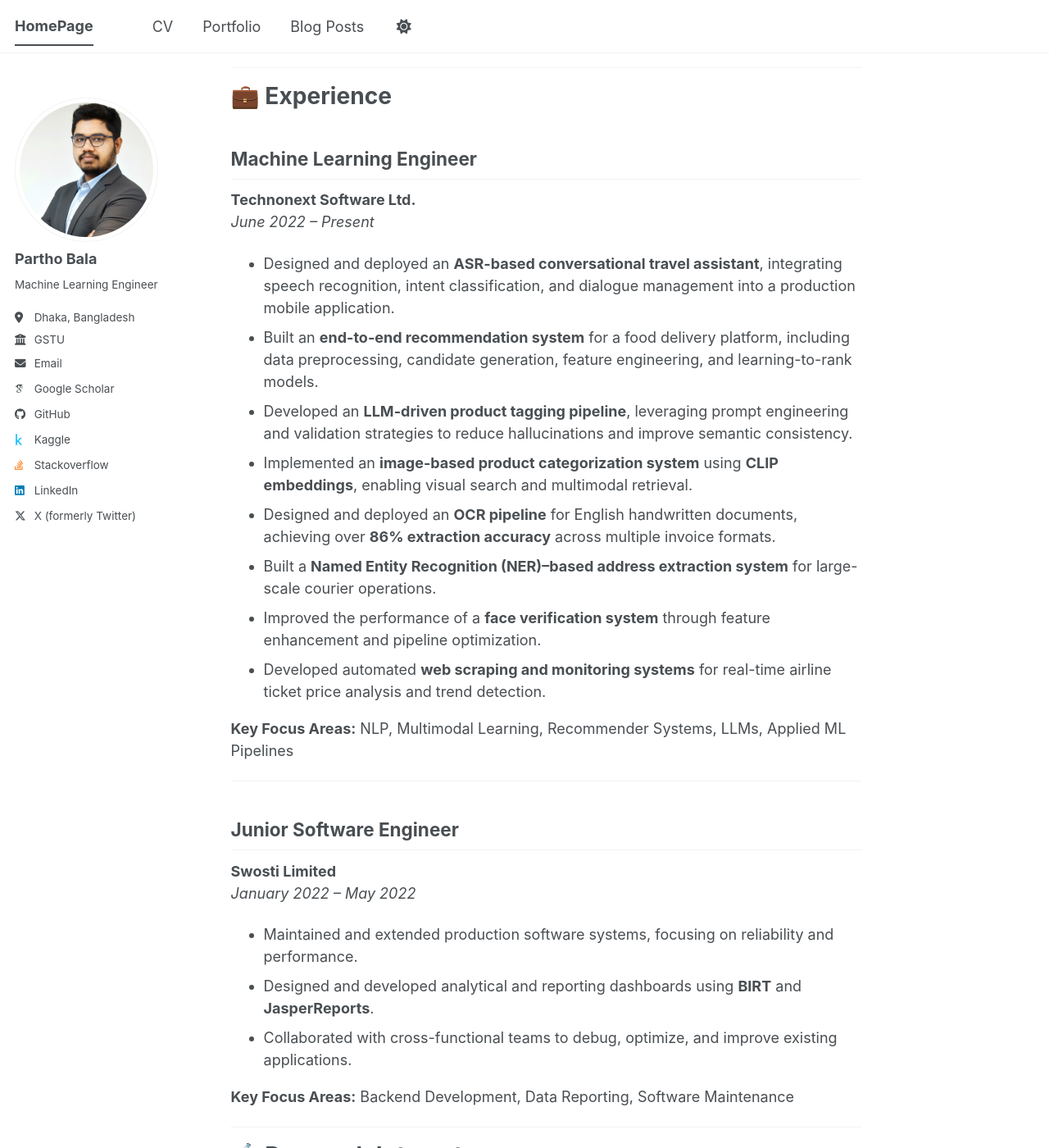
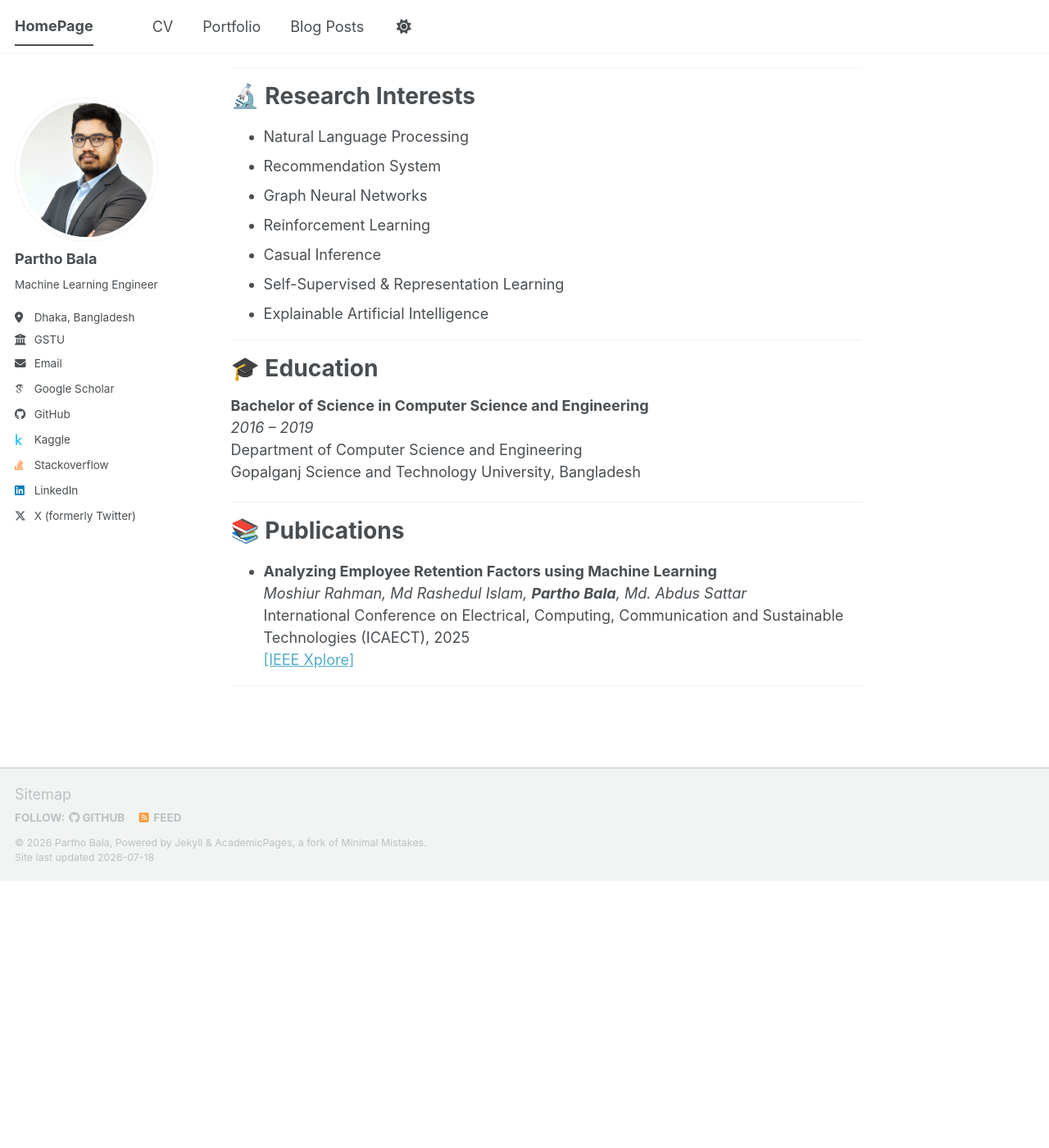
Before and after one commit to cspartho/cspartho.github.io, a Jekyll site: the page built from _pages/about.md, in a window 1280 px wide and 1400 px high, scrolled down 378 px. Shown: the whole window at 82% size. Built offline with Jekyll 4.4.1, drawn with Linux system fonts in a browser that asks for light colours; some web fonts are replaced; a script bundle is joined from its source files by our own code; library files that are not in the unit come from our copies; after the commit the page ends 1452 px from its top, so only the background shows below that; some of the changed text lies outside the part shown.

Commit message:
Refactor experience and research interests sections
Removed detailed experience sections for Machine Learning Engineer and Junior Software Engineer roles, and updated research interests.

```diff
--- a/_pages/about.md
+++ b/_pages/about.md
@@ -12,38 +12,15 @@ I am a **Machine Learning Engineer and aspiring researcher** with over **three y
 In industry, I have worked on building **end-to-end machine learning pipelines**, including ASR-based conversational agents, personalized recommender systems, OCR pipelines, and LLM-driven information extraction and tagging systems. These experiences have strengthened my understanding of data-centric AI, model evaluation, and real-world constraints in deploying learning systems.
 
 ---
-# 💼 Experience
-## Machine Learning Engineer
-**Technonext Software Ltd.**
-*June 2022 – Present*
-- Designed and deployed an **ASR-based conversational travel assistant**, integrating speech recognition, intent classification, and dialogue management into a production mobile application.
-- Built an **end-to-end recommendation system** for a food delivery platform, including data preprocessing, candidate generation, feature engineering, and learning-to-rank models.
-- Developed an **LLM-driven product tagging pipeline**, leveraging prompt engineering and validation strategies to reduce hallucinations and improve semantic consistency.
-- Implemented an **image-based product categorization system** using **CLIP embeddings**, enabling visual search and multimodal retrieval.
-- Designed and deployed an **OCR pipeline** for English handwritten documents, achieving over **86% extraction accuracy** across multiple invoice formats.
-- Built a **Named Entity Recognition (NER)–based address extraction system** for large-scale courier operations.
-- Improved the performance of a **face verification system** through feature enhancement and pipeline optimization.
-- Developed automated **web scraping and monitoring systems** for real-time airline ticket price analysis and trend detection.
-
-**Key Focus Areas:** NLP, Multimodal Learning, Recommender Systems, LLMs, Applied ML Pipelines
-
----
-## Junior Software Engineer
-**Swosti Limited**
-*January 2022 – May 2022*
-- Maintained and extended production software systems, focusing on reliability and performance.
-- Designed and developed analytical and reporting dashboards using **BIRT** and **JasperReports**.
-- Collaborated with cross-functional teams to debug, optimize, and improve existing applications.
-
-**Key Focus Areas:** Backend Development, Data Reporting, Software Maintenance
-
----
 # 🔬 Research Interests
 - Natural Language Processing
+- Recommendation System
 - Graph Neural Networks
+- Reinforcement Learning
+- Casual Inference
 - Self-Supervised & Representation Learning
 - Explainable Artificial Intelligence
-- Applied Machine Learning Systems
+
 
 ---
 # 🎓 Education
```
